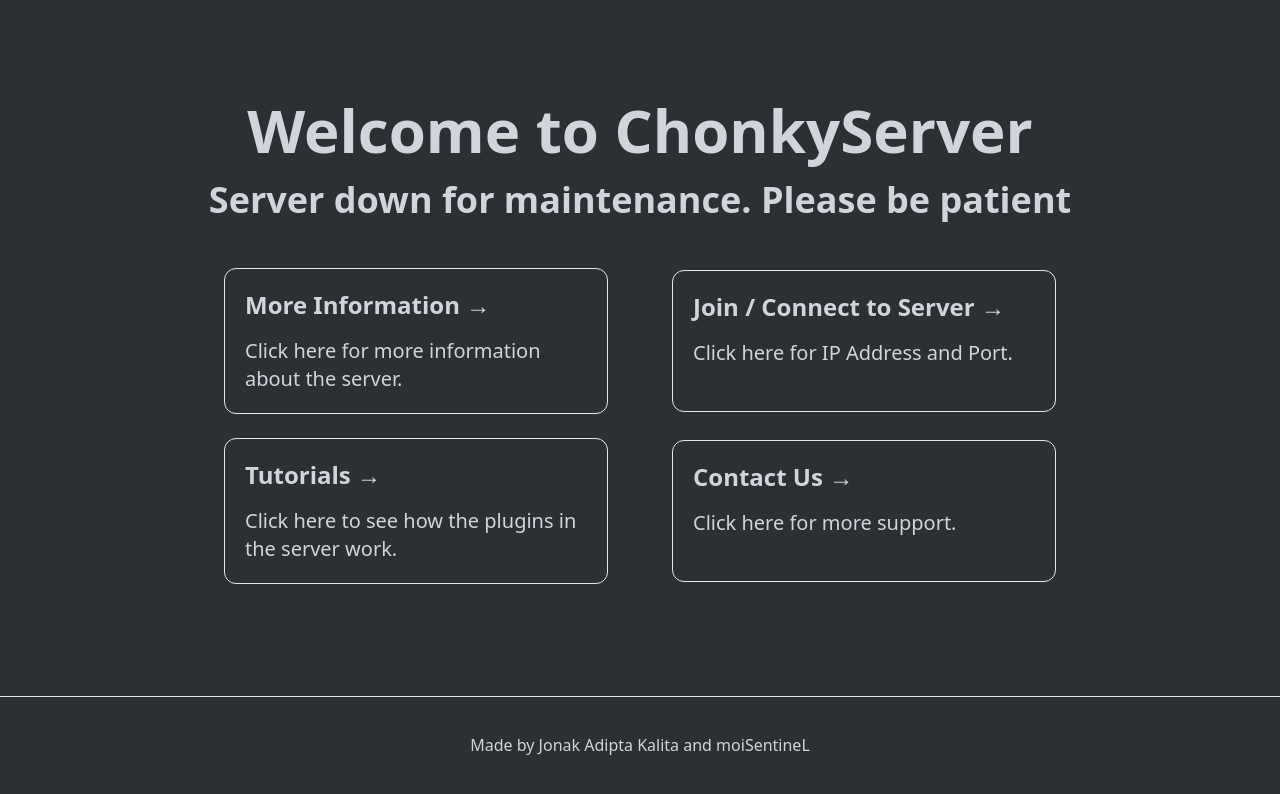
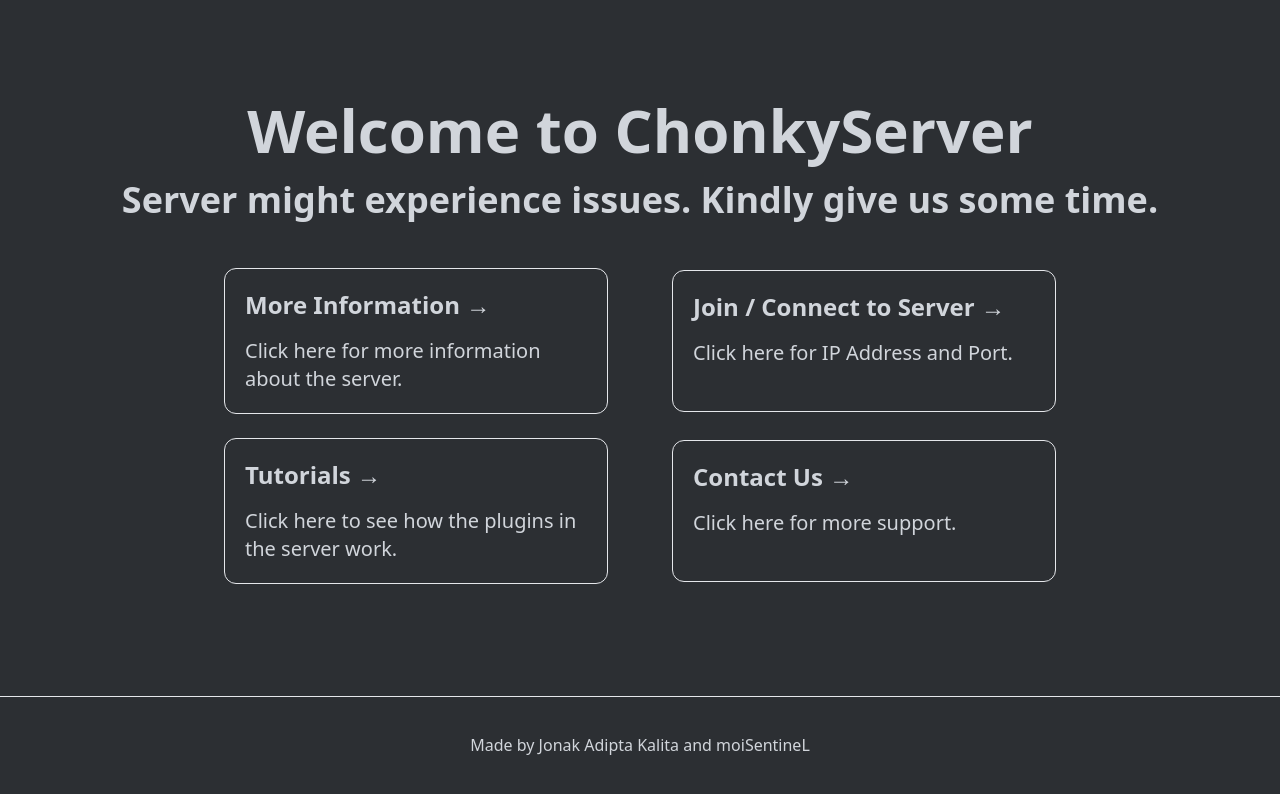
Before and after one commit to moiSentineL/chonkyserver-web, a Next.js app: page / in a window 1280 px wide. Shown: the top 794 px of the page. Built offline with nearby package versions, Linux system fonts and the light colour scheme.

Commit message:
server unstable motd

```diff
--- a/pages/index.tsx
+++ b/pages/index.tsx
@@ -13,7 +13,7 @@ const Home = () => {
                     Welcome to ChonkyServer
                 </h1>
                 <div className="lg:pt-5 text-2xl font-bold sm:text-6xl lg:-mt-10 lg:text-4xl">
-                    Server down for maintenance. Please be patient
+                    Server might experience issues. Kindly give us some time.
                 </div>
 
                 <div className="mt-6 flex max-w-4xl flex-wrap items-center justify-around sm:w-full">
```
